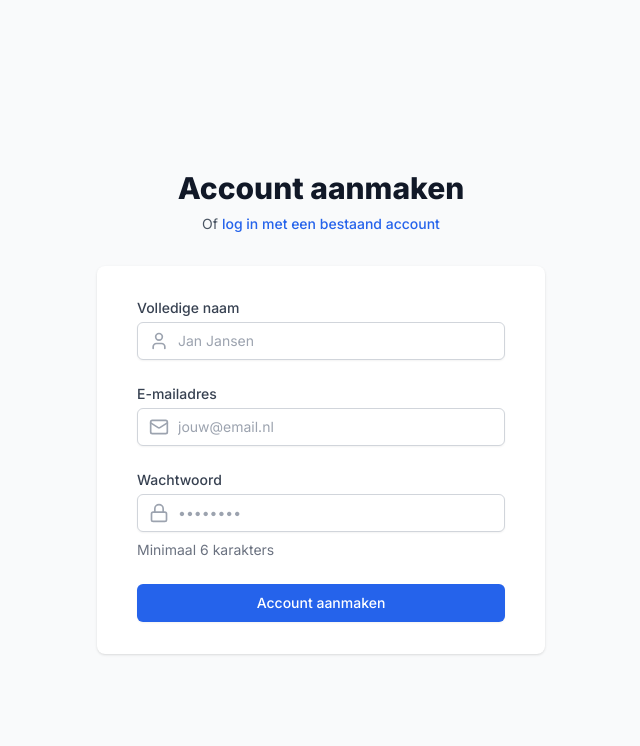
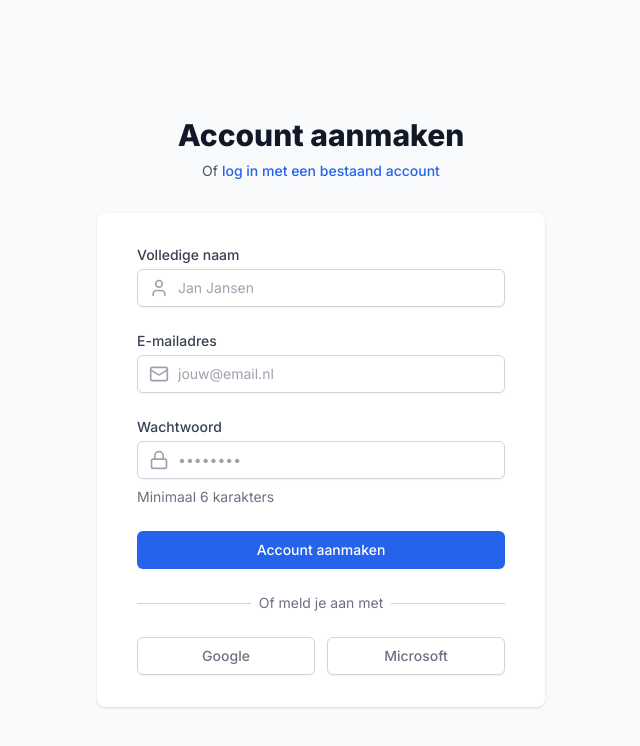
Before and after one commit to wasgeurtjeNL/zynlo-helpdesk-fixed, a Next.js app in the folder apps/dashboard/: page /signup in a window 1280 px wide. Shown: the top 746 px of the page, without its empty margins (319-959 px from the left). Built offline with nearby package versions, Linux system fonts and the light colour scheme; no server answers.

Commit message:
feat: implement Google & Microsoft OAuth authentication with setup instructions

```diff
--- a/apps/dashboard/app/(auth)/login/LoginPage.tsx
+++ b/apps/dashboard/app/(auth)/login/LoginPage.tsx
@@ -80,6 +80,33 @@
       setError(err.message || 'Er is een fout opgetreden bij het inloggen');
       setDebugInfo(`Error: ${err.message}`);
     } finally {
+      setLoading(false);
+    }
+  };
+
+  const handleOAuthLogin = async (provider: 'google' | 'microsoft') => {
+    try {
+      setError(null);
+      setDebugInfo(`Starting ${provider} login...`);
+      setLoading(true);
+
+      const { data, error } = await supabase.auth.signInWithOAuth({
+        provider: provider === 'microsoft' ? 'azure' : provider,
+        options: {
+          redirectTo: `${window.location.origin}/inbox/nieuw`,
+        },
+      });
+
+      if (error) {
+        console.error(`${provider} OAuth error:`, error);
+        throw error;
+      }
+
+      setDebugInfo(`${provider} login initiated...`);
+    } catch (err: any) {
+      console.error(`${provider} login error:`, err);
+      setError(err.message || `Er is een fout opgetreden bij het inloggen met ${provider}`);
+      setDebugInfo(`Error: ${err.message}`);
       setLoading(false);
     }
   };
@@ -211,13 +238,17 @@
             <div className="mt-6 grid grid-cols-2 gap-3">
               <button
                 type="button"
-                className="w-full inline-flex justify-center py-2 px-4 border border-gray-300 rounded-md shadow-sm bg-white text-sm font-medium text-gray-500 hover:bg-gray-50"
+                onClick={() => handleOAuthLogin('google')}
+                disabled={loading}
+                className="w-full inline-flex justify-center py-2 px-4 border border-gray-300 rounded-md shadow-sm bg-white text-sm font-medium text-gray-500 hover:bg-gray-50 disabled:opacity-50 disabled:cursor-not-allowed"
               >
                 Google
               </button>
               <button
                 type="button"
-                className="w-full inline-flex justify-center py-2 px-4 border border-gray-300 rounded-md shadow-sm bg-white text-sm font-medium text-gray-500 hover:bg-gray-50"
+                onClick={() => handleOAuthLogin('microsoft')}
+                disabled={loading}
+                className="w-full inline-flex justify-center py-2 px-4 border border-gray-300 rounded-md shadow-sm bg-white text-sm font-medium text-gray-500 hover:bg-gray-50 disabled:opacity-50 disabled:cursor-not-allowed"
               >
                 Microsoft
               </button>
--- a/apps/dashboard/app/(auth)/signup/page.tsx
+++ b/apps/dashboard/app/(auth)/signup/page.tsx
@@ -1,25 +1,25 @@
-'use client'
+'use client';
 
-import { useState } from 'react'
-import { useRouter } from 'next/navigation'
-import Link from 'next/link'
-import { supabase } from '@zynlo/supabase'
-import { Mail, Lock, User, AlertCircle, CheckCircle } from 'lucide-react'
+import { useState } from 'react';
+import { useRouter } from 'next/navigation';
+import Link from 'next/link';
+import { supabase } from '@zynlo/supabase';
+import { Mail, Lock, User, AlertCircle, CheckCircle } from 'lucide-react';
 
 export default function SignupPage() {
-  const router = useRouter()
-  const [email, setEmail] = useState('')
-  const [password, setPassword] = useState('')
-  const [fullName, setFullName] = useState('')
-  const [error, setError] = useState<string | null>(null)
-  const [success, setSuccess] = useState(false)
-  const [loading, setLoading] = useState(false)
+  const router = useRouter();
+  const [email, setEmail] = useState('');
+  const [password, setPassword] = useState('');
+  const [fullName, setFullName] = useState('');
+  const [error, setError] = useState<string | null>(null);
+  const [success, setSuccess] = useState(false);
+  const [loading, setLoading] = useState(false);
 
   const handleSubmit = async (e: React.FormEvent) => {
-    e.preventDefault()
-    setError(null)
-    setSuccess(false)
-    setLoading(true)
+    e.preventDefault();
+    setError(null);
+    setSuccess(false);
+    setLoading(true);
 
     try {
       const { data, error } = await supabase.auth.signUp({
@@ -30,28 +30,49 @@
             full_name: fullName,
           },
         },
-      })
+      });
 
-      if (error) throw error
+      if (error) throw error;
 
-      setSuccess(true)
+      setSuccess(true);
       // Redirect to login after 3 seconds
       setTimeout(() => {
-        router.push('/login')
-      }, 3000)
+        router.push('/login');
+      }, 3000);
     } catch (err: any) {
-      setError(err.message || 'Er is een fout opgetreden bij het aanmaken van je account')
+      setError(err.message || 'Er is een fout opgetreden bij het aanmaken van je account');
     } finally {
-      setLoading(false)
+      setLoading(false);
     }
-  }
+  };
+
+  const handleOAuthSignup = async (provider: 'google' | 'microsoft') => {
+    try {
+      setError(null);
+      setLoading(true);
+
+      const { data, error } = await supabase.auth.signInWithOAuth({
+        provider: provider === 'microsoft' ? 'azure' : provider,
+        options: {
+          redirectTo: `${window.location.origin}/inbox/nieuw`,
+        },
+      });
+
+      if (error) {
+        console.error(`${provider} OAuth error:`, error);
+        throw error;
+      }
+    } catch (err: any) {
+      console.error(`${provider} signup error:`, err);
+      setError(err.message || `Er is een fout opgetreden bij het aanmelden met ${provider}`);
+      setLoading(false);
+    }
+  };
 
   return (
     <div className="min-h-screen bg-gray-50 flex flex-col justify-center py-12 sm:px-6 lg:px-8">
       <div className="sm:mx-auto sm:w-full sm:max-w-md">
-        <h2 className="mt-6 text-center text-3xl font-extrabold text-gray-900">
-          Account aanmaken
-        </h2>
+        <h2 className="mt-6 text-center text-3xl font-extrabold text-gray-900">Account aanmaken</h2>
         <p className="mt-2 text-center text-sm text-gray-600">
           Of{' '}
           <Link href="/login" className="font-medium text-blue-600 hover:text-blue-500">
@@ -73,7 +94,8 @@
                     Account succesvol aangemaakt!
                   </h3>
                   <p className="mt-2 text-sm text-green-700">
-                    Controleer je email voor de bevestigingslink. Je wordt doorgestuurd naar de login pagina...
+                    Controleer je email voor de bevestigingslink. Je wordt doorgestuurd naar de
+                    login pagina...
                   </p>
                 </div>
               </div>
@@ -157,9 +179,7 @@
                     placeholder="••••••••"
                   />
                 </div>
-                <p className="mt-2 text-sm text-gray-500">
-                  Minimaal 6 karakters
-                </p>
+                <p className="mt-2 text-sm text-gray-500">Minimaal 6 karakters</p>
               </div>
 
               <div>
@@ -173,8 +193,40 @@
               </div>
             </form>
           )}
+
+          {!success && (
+            <div className="mt-6">
+              <div className="relative">
+                <div className="absolute inset-0 flex items-center">
+                  <div className="w-full border-t border-gray-300" />
+                </div>
+                <div className="relative flex justify-center text-sm">
+                  <span className="px-2 bg-white text-gray-500">Of meld je aan met</span>
+                </div>
+              </div>
+
+              <div className="mt-6 grid grid-cols-2 gap-3">
+                <button
+                  type="button"
+                  onClick={() => handleOAuthSignup('google')}
+                  disabled={loading}
+                  className="w-full inline-flex justify-center py-2 px-4 border border-gray-300 rounded-md shadow-sm bg-white text-sm font-medium text-gray-500 hover:bg-gray-50 disabled:opacity-50 disabled:cursor-not-allowed"
+                >
+                  Google
+                </button>
+                <button
+                  type="button"
+                  onClick={() => handleOAuthSignup('microsoft')}
+                  disabled={loading}
+                  className="w-full inline-flex justify-center py-2 px-4 border border-gray-300 rounded-md shadow-sm bg-white text-sm font-medium text-gray-500 hover:bg-gray-50 disabled:opacity-50 disabled:cursor-not-allowed"
+                >
+                  Microsoft
+                </button>
+              </div>
+            </div>
+          )}
         </div>
       </div>
     </div>
-  )
+  );
 }
```
Also changed, not shown: 2 other files (tests, documents, lock files or other folders).
